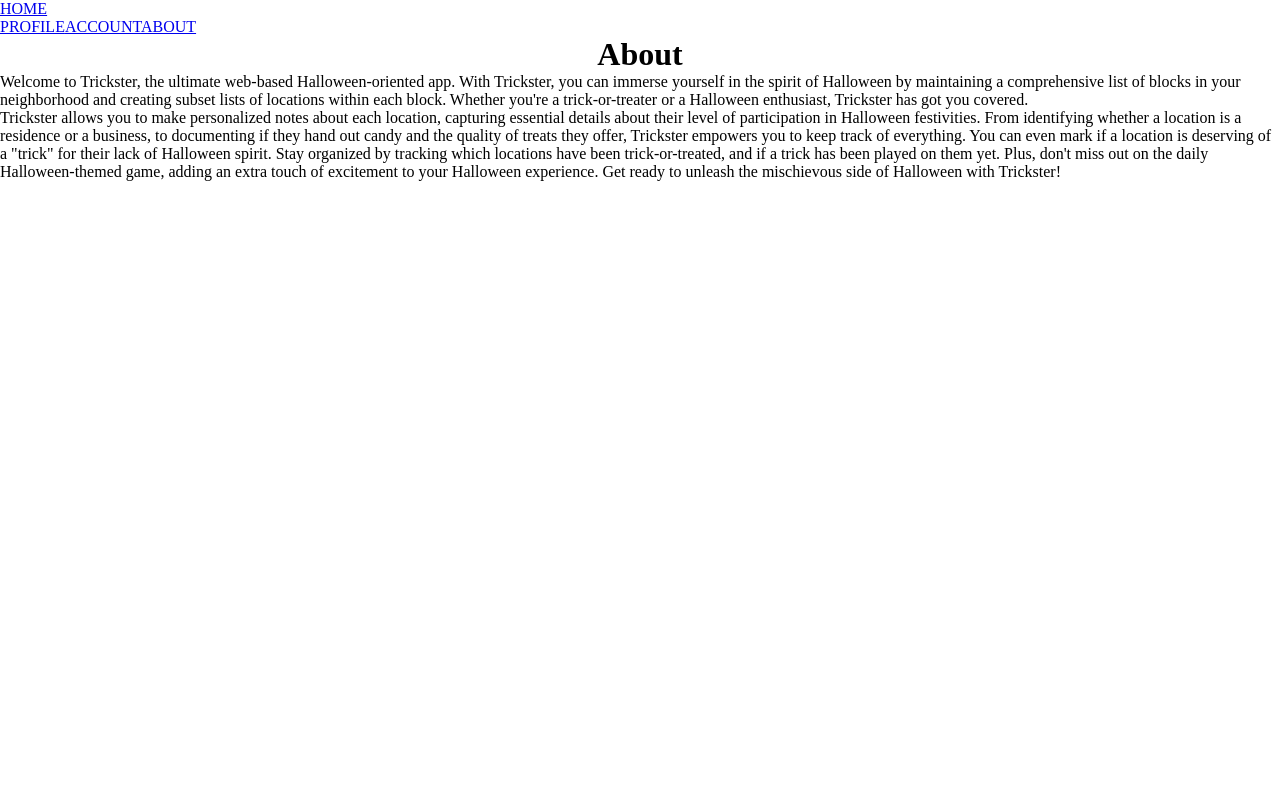
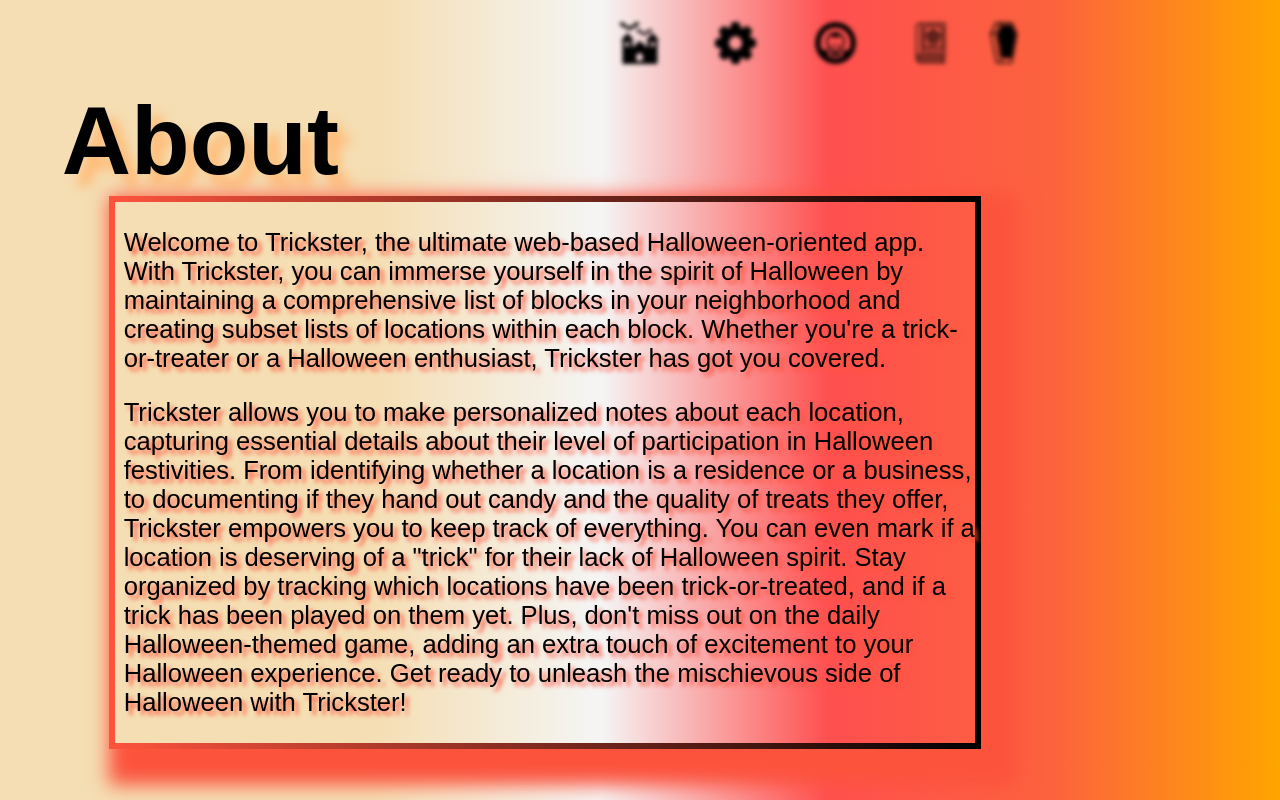
Before and after one commit to matthew-j-roche/goblify, a React app in the folder client/: page /about in a window 1280 px wide. Built offline with nearby package versions, Linux system fonts and the light colour scheme; no server answers.

Commit message:
added some styling

```diff
--- a/client/src/components/About.js
+++ b/client/src/components/About.js
@@ -3,10 +3,12 @@
 
 function About() {
     return (
-        <div>
-            <h1>About</h1>
-            <p>Welcome to Trickster, the ultimate web-based Halloween-oriented app. With Trickster, you can immerse yourself in the spirit of Halloween by maintaining a comprehensive list of blocks in your neighborhood and creating subset lists of locations within each block. Whether you're a trick-or-treater or a Halloween enthusiast, Trickster has got you covered.</p>
-            <p>Trickster allows you to make personalized notes about each location, capturing essential details about their level of participation in Halloween festivities. From identifying whether a location is a residence or a business, to documenting if they hand out candy and the quality of treats they offer, Trickster empowers you to keep track of everything. You can even mark if a location is deserving of a "trick" for their lack of Halloween spirit. Stay organized by tracking which locations have been trick-or-treated, and if a trick has been played on them yet. Plus, don't miss out on the daily Halloween-themed game, adding an extra touch of excitement to your Halloween experience. Get ready to unleash the mischievous side of Halloween with Trickster!</p>
+        <div className='aboutDiv'>
+            <h1 className='aboutH1'>About</h1>
+            <div className='aboutPDiv'>
+                <p className='aboutP'>Welcome to Trickster, the ultimate web-based Halloween-oriented app. With Trickster, you can immerse yourself in the spirit of Halloween by maintaining a comprehensive list of blocks in your neighborhood and creating subset lists of locations within each block. Whether you're a trick-or-treater or a Halloween enthusiast, Trickster has got you covered.</p>
+                <p className='aboutP'>Trickster allows you to make personalized notes about each location, capturing essential details about their level of participation in Halloween festivities. From identifying whether a location is a residence or a business, to documenting if they hand out candy and the quality of treats they offer, Trickster empowers you to keep track of everything. You can even mark if a location is deserving of a "trick" for their lack of Halloween spirit. Stay organized by tracking which locations have been trick-or-treated, and if a trick has been played on them yet. Plus, don't miss out on the daily Halloween-themed game, adding an extra touch of excitement to your Halloween experience. Get ready to unleash the mischievous side of Halloween with Trickster!</p>
+            </div>
         </div>
     )
 }
--- a/client/src/components/NavBar.js
+++ b/client/src/components/NavBar.js
@@ -1,5 +1,11 @@
 import React from 'react';
 import { NavLink, useNavigate } from 'react-router-dom';
+import accountImage from '../assets/accountSmall.png';
+import homeImage from '../assets/homeSmall.png';
+import logoutImage from '../assets/logoutSmall.png';
+import settingsImage from '../assets/settingsSmall.png';
+import aboutImage from '../assets/aboutSmall.png';
+
 
 
 function NavBar({ loggedIn, setLoggedIn }) {
@@ -27,18 +33,14 @@
   };
 
   return (
-    <nav>
+    <nav className='nav'>
       <ul className="navUl">
         <li className="navLi">
-          <NavLink exact to="/home">HOME</NavLink>
-        </li>
-        <li className="navLi">
-          <NavLink to="/profile">PROFILE</NavLink>
-          <NavLink to="/account">ACCOUNT</NavLink>
-          <NavLink to="/about">ABOUT</NavLink>
-          {loggedIn && (
-            <div className="logout" onClick={handleLogout}>LOGOUT</div>
-          )}
+          <NavLink exact to="/home"><img className="navIcon" alt='home' src={homeImage}/></NavLink>
+          <NavLink to="/profile"><img className="navIcon" alt="settings" src={settingsImage}/></NavLink>
+          <NavLink to="/account"><img className="navIcon" alt="account" src={accountImage}/></NavLink>
+          <NavLink to="/about"><img className="navIcon" alt="about" src={aboutImage}/></NavLink>
+          <NavLink to="/logout"><img className="navIcon" alt="logout" onClick={handleLogout} src={logoutImage}/></NavLink>
         </li>
       </ul>
     </nav>
--- a/client/src/components/index.css
+++ b/client/src/components/index.css
@@ -1,39 +1,92 @@
-@tailwind base;
-@tailwind components;
-@tailwind utilities;
-
-/* Reset default styles */
-/* Reset default styles */
-* {
-    margin: 0;
-    padding: 0;
-  }
-
-h1{
-    font-size: xx-large;
-    text-align: center;
-}
-/* .taskListCard {
-  background-color: #ffffff;
-  padding: 20px;
-  width: 75%;
-  margin-left: 2%;
-  margin-bottom: 20px;
-  box-shadow: 0 2px 4px rgba(0, 0, 0, 0.1);
-  border: solid 2px black;
-  border-radius: 30px;
+html {
+  width: 100%;
+  height: 100%;
+  min-height: 100%;
+  min-width: 100%;
+  background: linear-gradient(270deg, orange, #fc633d, rgb(255, 80, 80), whitesmoke, wheat  70.71%);
+              /* linear-gradient(127deg, whitesmoke, wheat, 70.71%),  */
+              /* linear-gradient(336deg, whitesmoke, white 70.71%); */
+              filter: blur(.5px);
+              font-family: 'Olde English', sans-serif;
+  margin: 0;
+  padding: 0;
 }
 
-.taskCard {
-  background-color: #ffffff;
+/* ///////////////////////////////////////////// */
+/* ///////////////////////////////////////NavBar */
+/* ///////////////////////////////////////////// */
+
+
+.nav {
+  width: 90%;
+  height: 0px;
+  position: l;
+}
+
+.navLi {
+  display: flex;
+  flex-direction: row;
+  width: 90%;
+  justify-content: right;
+  margin: 2%;
+}
+
+
+.navIcon {
+  display: inline-block;
+  height: 40%;
+  filter: blur(2px);
+  transition: blur .5s ease-in-out;
+  transition: height .3s ease-in-out;
+}
+
+
+.navIcon:hover {
+  display: inline-block;
+  height: 105%;
+  filter: blur(0px);
+}
+
+
+/* ///////////////////////////////////////////// */
+/* ///////////////////////////////////////About  */
+/* ///////////////////////////////////////////// */
+
+
+.aboutDiv {
   display: flex;
   flex-direction: column;
-  padding: auto;
-  margin-bottom: 1%;
-  border-radius: 16px;
-  box-shadow: 2px 2px 4px black;
+  justify-content: left;
+  width: 75%;
+  height: auto;
+  margin-left: 2%;
 }
 
+
+.aboutH1 {
+  font-size: 6em;
+  /* background: linear-gradient(270deg, orange, black  70.71%); */
+  /* background: blur(5px); */
+  /* border: 20px solid rgb(170, 111, 2); */
+  text-align: left;
+  text-shadow: 12px 12px 12px #ffba75;
+  margin-left: 3%;
+  margin-bottom: 0%;
+  /* box-shadow: 20px 20px 30px rgb(170, 111, 2); */
+}
+
+.aboutP {
+  font-size: 1.6em;
+  text-shadow: 4px 4px 4px #fc533d;
+  margin-left: 1%;
+}
+
+.aboutPDiv {
+  border: .4em solid;
+  border-image: linear-gradient(90deg, #fc533d, black) 1;
+  box-shadow: 18px 18px 18px 18px #fc533d;
+  margin-left: 8%;
+}
 
 .taskCardTopRow {
   display: flex;
@@ -70,23 +123,6 @@
   box-shadow: 2px 2px 2px black;
 } */
 
-/* .navbar {
-  margin: 2%;
-  margin-left: 3%;
-  display: flex;
-  flex-direction: row;
-  list-style: none;
-  padding: 0;
-} */
-
-.navbarLi {
-  display: flex;
-  flex-direction: row;
-  width: 60%;
-  height: auto;
-  justify-content:left;
-  margin: 2%;
-}
 
 /* .navbar a {
   text-decoration: none;
```
Also changed, not shown: client/src/assets/aboutSmall.png (added), client/src/assets/accountSmall.png (added), client/src/assets/homeSmall.png (added), client/src/assets/logoutSmall.png (added), client/src/assets/settingsSmall.png (added), 2 other files.
